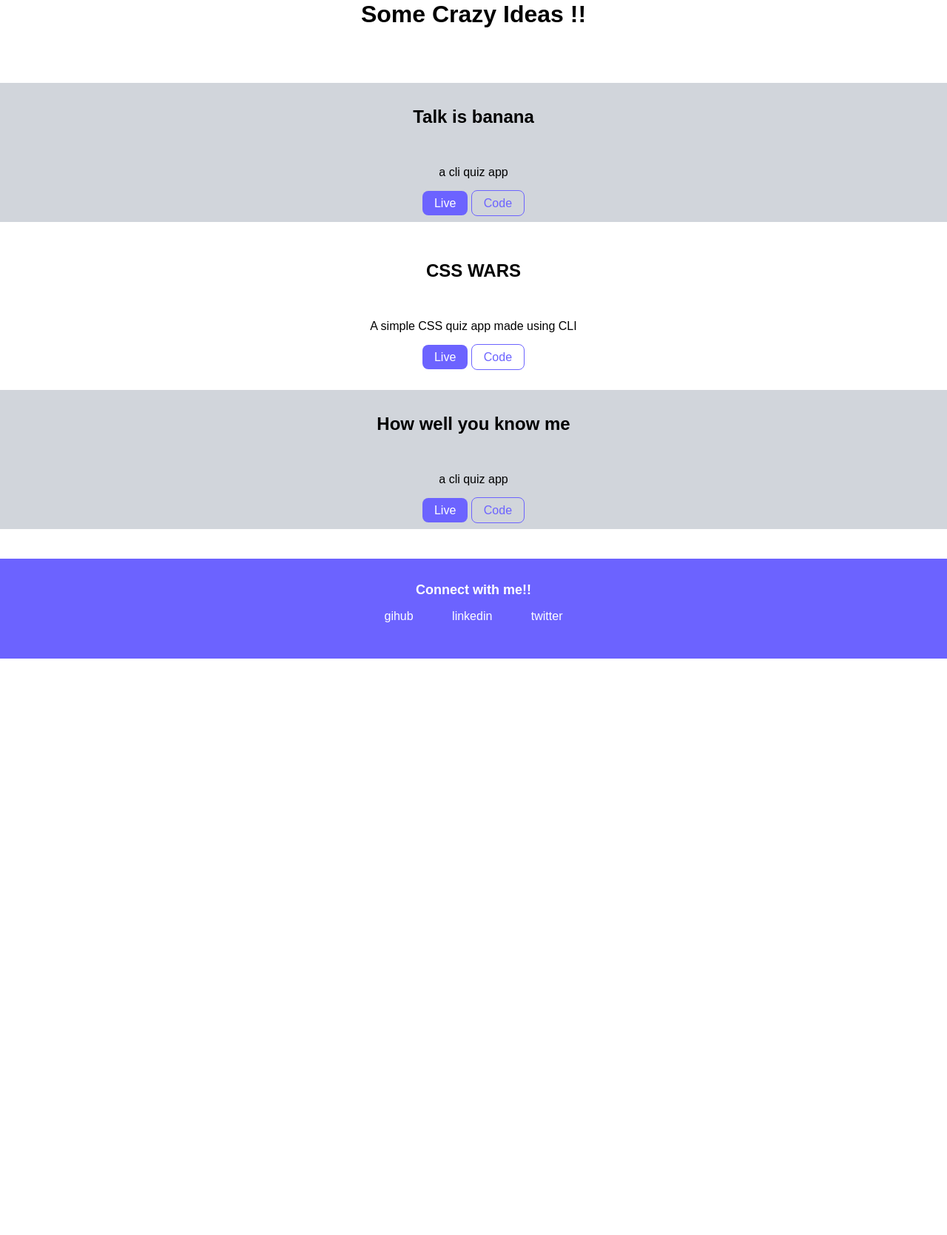
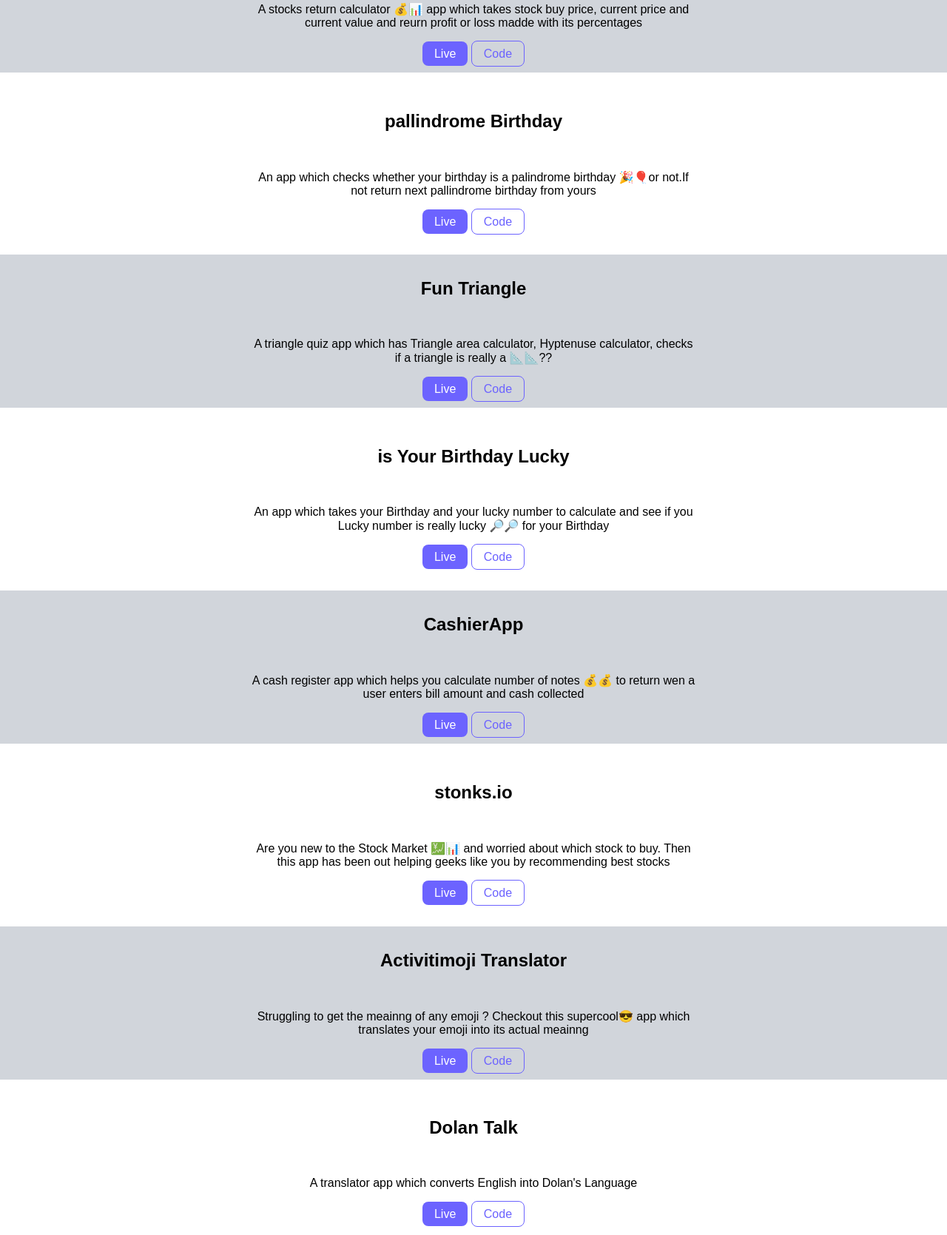
Before and after one commit to d3v-deepak/portfolio-site-components, a plain HTML site: page projects.html in a window 1280 px wide. Shown: the part 389-2058 px from the top of the page at 74% size. Before the commit the page ends 1279 px from the top, so only its background shows below. Drawn offline with Linux system fonts and the light colour scheme; a web font is replaced by a local one.

Commit message:
code : projects

```diff
--- a/projects.html
+++ b/projects.html
@@ -22,15 +22,171 @@
         </li>
       </ul>
     </nav>
-
     <header class="hero">
-      <img src="images/hero.svg" class="hero-img" />
       <h1 class="hero-heading">Some Crazy Ideas !!</h1>
     </header>
+
     <section class="section ow">
       <div class="container-center container">
-        <h1>Talk is banana</h1>
-        <p>a cli quiz app</p>
+        <h1>Stocks profit | loss calculator</h1>
+        <p>
+          A stocks return calculator 💰📊 app which takes stock buy price,
+          current price and current value and reurn profit or loss madde with
+          its percentages
+        </p>
+
+        <a href="https://getstockreturn.netlify.app/" class="links primary-link"
+          >Live</a
+        >
+        <a
+          href="https://github.com/d3v-deepak/stocks-profit-loss"
+          target="blank"
+          class="links secondary-link"
+          >Code</a
+        >
+      </div>
+    </section>
+
+    <section class="section">
+      <div class="container-center container">
+        <h1>pallindrome Birthday</h1>
+        <p>
+          An app which checks whether your birthday is a palindrome birthday
+          🎉🎈or not.If not return next pallindrome birthday from yours
+        </p>
+        <a
+          href="https://pallindromebday.netlify.app/"
+          class="links primary-link"
+          >Live</a
+        >
+        <a
+          href="https://github.com/d3v-deepak/pallindrome-bday"
+          class="links secondary-link"
+          target="blank"
+          >Code</a
+        >
+      </div>
+    </section>
+
+    <section class="section ow">
+      <div class="container-center container">
+        <h1>Fun Triangle</h1>
+        <p>
+          A triangle quiz app which has Triangle area calculator, Hyptenuse
+          calculator, checks if a triangle is really a 📐📐??
+        </p>
+
+        <a href="https://funtrangle.netlify.app/" class="links primary-link"
+          >Live</a
+        >
+        <a
+          href="https://github.com/d3v-deepak/funtriangle"
+          target="blank"
+          class="links secondary-link"
+          >Code</a
+        >
+      </div>
+    </section>
+
+    <section class="section">
+      <div class="container-center container">
+        <h1>is Your Birthday Lucky</h1>
+        <p>
+          An app which takes your Birthday and your lucky number to calculate
+          and see if you Lucky number is really lucky 🔎🔎 for your Birthday
+        </p>
+        <a
+          href="https://reallyhappybirthday.netlify.app/"
+          class="links primary-link"
+          >Live</a
+        >
+        <a
+          href="https://github.com/d3v-deepak/birthday-lucky-"
+          class="links secondary-link"
+          target="blank"
+          >Code</a
+        >
+      </div>
+    </section>
+
+    <section class="section ow">
+      <div class="container-center container">
+        <h1>CashierApp</h1>
+        <p>
+          A cash register app which helps you calculate number of notes 💰💰 to
+          return wen a user enters bill amount and cash collected
+        </p>
+
+        <a href="https://cashierapp.netlify.app/" class="links primary-link"
+          >Live</a
+        >
+        <a
+          href="https://github.com/d3v-deepak/cashierApp"
+          target="blank"
+          class="links secondary-link"
+          >Code</a
+        >
+      </div>
+    </section>
+
+    <section class="section">
+      <div class="container-center container">
+        <h1>stonks.io</h1>
+        <p>
+          Are you new to the Stock Market 💹📊 and worried about which stock to
+          buy. Then this app has been out helping geeks like you by recommending
+          best stocks
+        </p>
+        <a href="https://stonksio.netlify.app/" class="links primary-link"
+          >Live</a
+        >
+        <a
+          href="https://github.com/d3v-deepak/stonks"
+          class="links secondary-link"
+          target="blank"
+          >Code</a
+        >
+      </div>
+    </section>
+
+    <section class="section ow">
+      <div class="container-center container">
+        <h1>Activitimoji Translator</h1>
+        <p>
+          Struggling to get the meainng of any emoji ? Checkout this supercool😎
+          app which translates your emoji into its actual meainng
+        </p>
+
+        <a href="https://wgc0d.csb.app/" class="links primary-link">Live</a>
+        <a
+          href="https://github.com/d3v-deepak/Activitimoji"
+          target="blank"
+          class="links secondary-link"
+          >Code</a
+        >
+      </div>
+    </section>
+
+    <section class="section">
+      <div class="container-center container">
+        <h1>Dolan Talk</h1>
+        <p>A translator app which converts English into Dolan's Language</p>
+        <a href="https://dolantalk.netlify.app/" class="links primary-link"
+          >Live</a
+        >
+        <a
+          href="https://github.com/d3v-deepak/dolan-talk"
+          class="links secondary-link"
+          target="blank"
+          >Code</a
+        >
+      </div>
+    </section>
+
+    <section class="section ow">
+      <div class="container-center container">
+        <h1>Talk in banana</h1>
+        <p>An app which translates Human Language into Minion Language</p>
 
         <a href="https://minionspeakin.netlify.app/" class="links primary-link"
           >Live</a
```
